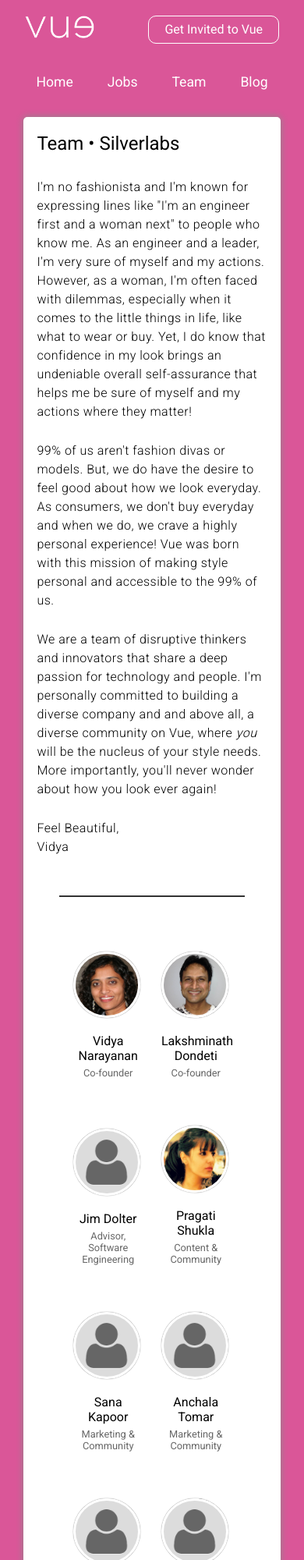
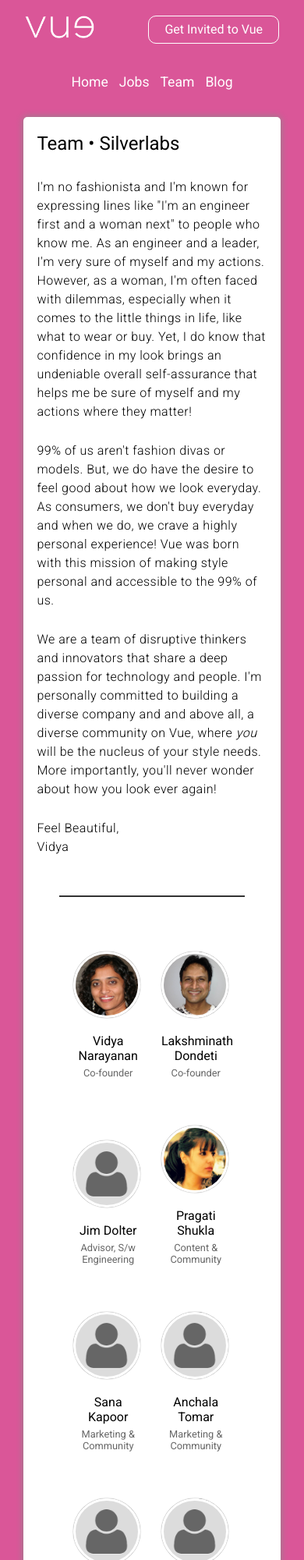
Before and after one commit to mrinaldhar/vue-silverlabs, a plain HTML site: page team.html in a window 390 px wide. Shown: the top 2000 px of the page at 78% size. Drawn offline with Linux system fonts and the light colour scheme.

Commit message:
Spacing issue on team page

```diff
--- a/css/standard.css
+++ b/css/standard.css
@@ -273,6 +273,8 @@ h1 {
 	#nav a {
 		margin-left: 0px;
 		margin-right: 0px;
+		padding-left: 5px;
+		padding-right: 5px;
 	}
 	.content {
 		margin: 150px 6%;
--- a/team.html
+++ b/team.html
@@ -121,7 +121,7 @@ Jim Dolter
 
 </span>
 <span class="person_designation">
-Advisor, Software Engineering
+Advisor, S/w Engineering
 </span>
 </div>
 </a>
```
